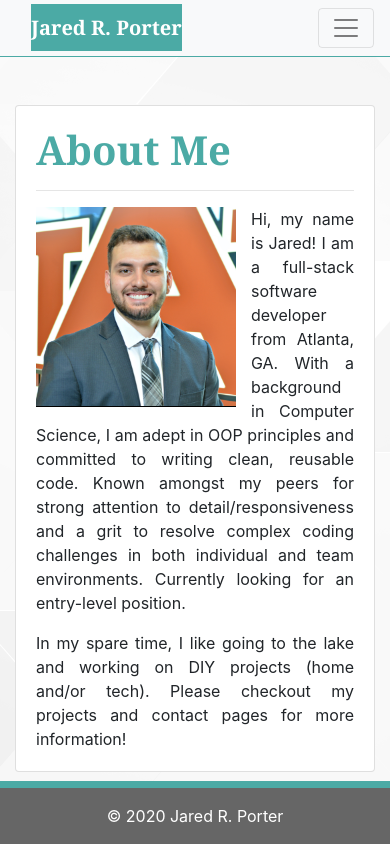
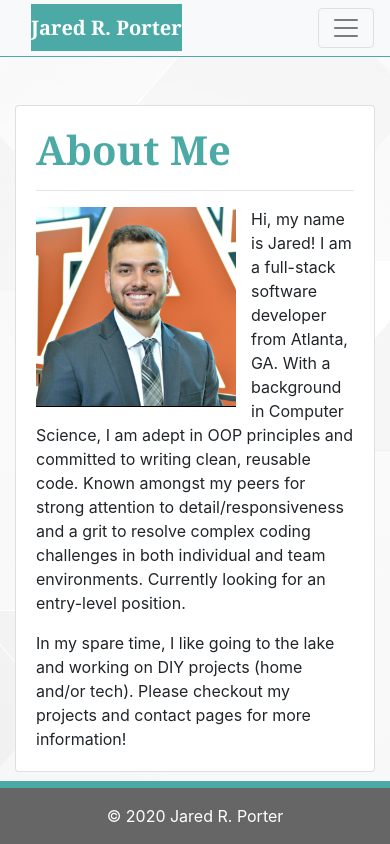
Before and after one commit to JaredP17/Portfolio, a React (Create React App) app: page / in a window 390 px wide. Built offline with nearby package versions, Linux system fonts and the light colour scheme.

Commit message:
Made 'about me' page more mobile responsive.

```diff
--- a/src/components/pages/About.js
+++ b/src/components/pages/About.js
@@ -7,13 +7,14 @@ function About() {
       <div className="row justify-content-center">
         <div className="col-md-10 col-lg-8 col-xl-7">
           <div className="card mt-5">
-            <article className="card-body about-me">
+            <article className="card-body">
               <h1 className="card-title">About Me</h1>
               <hr />
+              <div className="content about-me">
               <div>
                 <img src={headshot} alt="My Headshot" />
               </div>
-              <p className="card-text about-me">
+              <p className="card-text">
                 Hi, my name is Jared! I am a full-stack software developer from
                 Atlanta, GA. With a background in Computer Science, I am adept
                 in OOP principles and committed to writing clean, reusable code.
@@ -21,11 +22,12 @@ function About() {
                 detail/responsiveness and a grit to resolve complex coding
                 challenges in both individual and team environments. Currently looking for an entry-level position.
               </p>
-              <p className="card-text about-me">
+              <p className="card-text">
                 In my spare time, I like going to the lake and working on
                 DIY projects (home and/or tech). Please checkout my projects and
                 contact pages for more information!
               </p>
+              </div>
             </article>
           </div>
         </div>
--- a/src/components/pages/Projects.js
+++ b/src/components/pages/Projects.js
@@ -11,7 +11,7 @@ function Projects() {
               <h1 className="card-title">Projects</h1>
               <hr />
 
-              <div className="row row-cols-1 row-cols-md-3 portfolio">
+              <div className="row row-cols-1 row-cols-md-3 content portfolio">
                 {projectInfo.map((project) => (
                   <div className="col col-12 col-md-6 col-xl-4 mb-4" key={project.title}>
                     <div className="card h-100">
--- a/src/index.css
+++ b/src/index.css
@@ -41,6 +41,10 @@ h1 {
   border-bottom: solid black 1px;
 }
 
+.about-me {
+  overflow-y: auto;
+}
+
 .about-me img {
   float: left;
   margin-right: 15px;
@@ -49,23 +53,26 @@ h1 {
 }
 
 .about-me p {
-  text-align: justify;
+  text-align: left;
 }
 
 .about-me ul {
   list-style: none;
 }
+
+.portfolio {
+  overflow-y: auto;
+}
+
 @media screen and (max-height: 812px) {
-  .portfolio {
+  .content {
     max-height: 50vh;
-    overflow-y: auto;
   }
 }
 
 @media screen and (min-height: 813px) {
-  .portfolio {
+  .content {
     max-height: 65vh;
-    overflow-y: auto;
   }
 }
 
```
